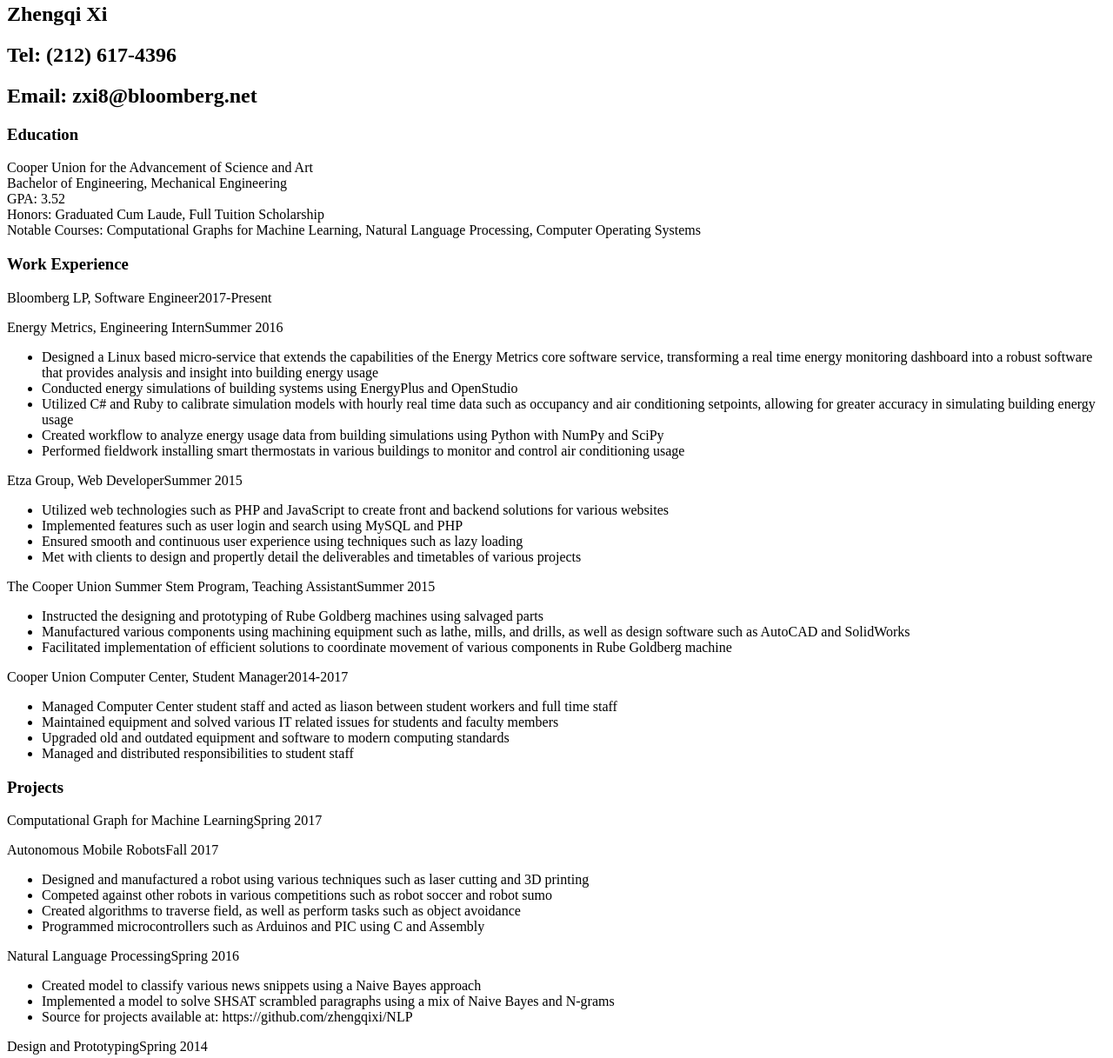
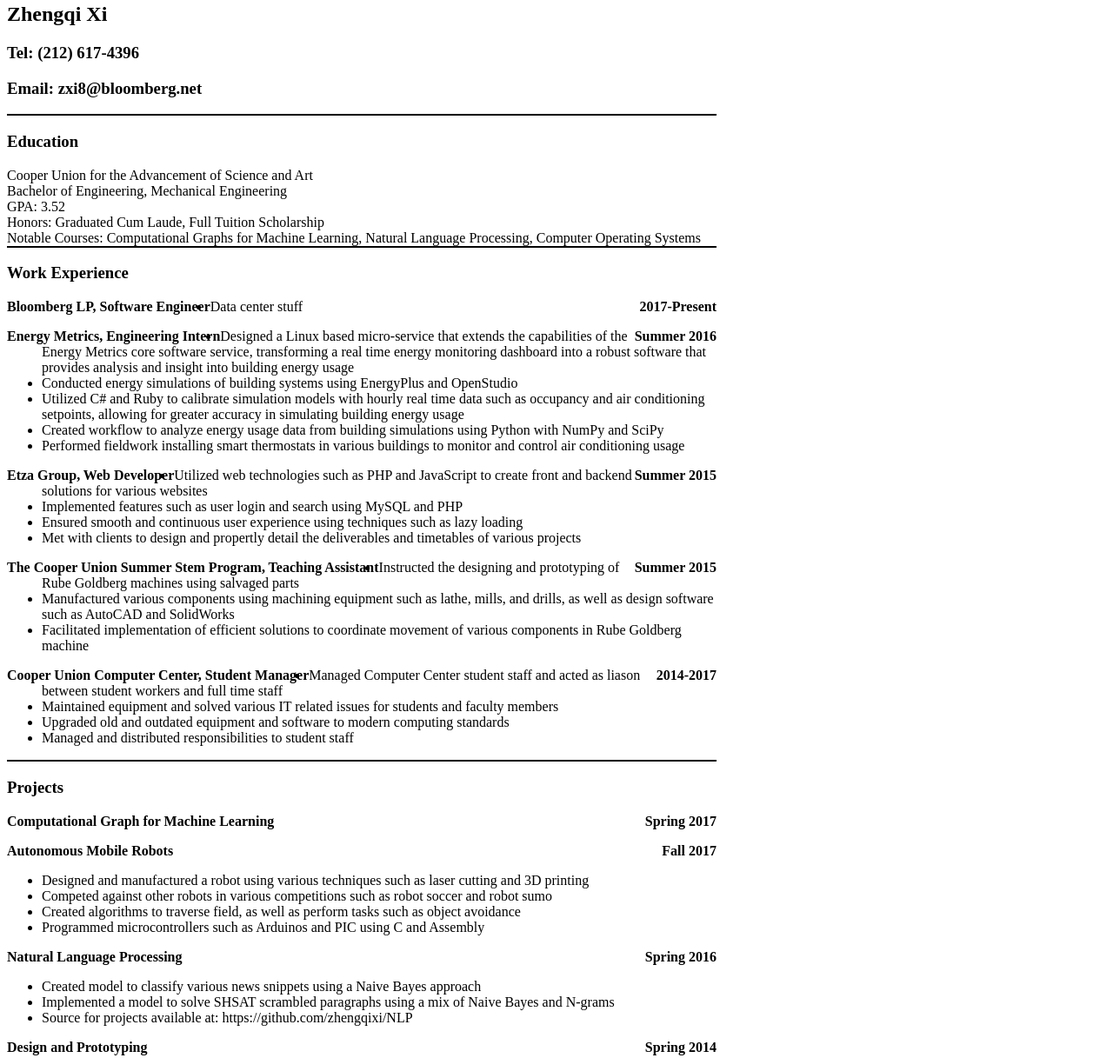
Before and after one commit to zhengqixi/zhengqixi.github.io, a plain HTML site: page cv.html in a window 1280 px wide. Shown: the part 17-1234 px from the top of the page at 87% size. Drawn offline with nearby package versions, Linux system fonts and the light colour scheme.

Commit message:
Styling added

```diff
--- /dev/null
+++ b/cv.css
@@ -0,0 +1,21 @@
+div.mainBody {
+    width: 8.5in;
+}
+section {
+   display: block;
+   border-bottom: 2px solid black;
+}
+section.skills {
+    border-bottom: none;
+}
+
+span#duration {
+    float: right
+}
+
+span#company-role {
+    float: left;
+}
+div#item-header {
+    margin: auto;
+}
--- a/cv.html
+++ b/cv.html
@@ -3,6 +3,7 @@
 
 <head>
     <meta http-equiv="cache-control" content="no-cache" />
+    <link rel="stylesheet" href="cv.css">
 </head>
 
 <div class="mainBody" onclick="toggleFormat()"></div>
--- a/cv.js
+++ b/cv.js
@@ -35,7 +35,7 @@
                     duration: "2017-Present",
                     title: "Software Engineer",
                     company: "Bloomberg LP",
-                    responsibilities: []
+                    responsibilities: ["Data center stuff"]
                 },
                 {
                     duration: "Summer 2016",
@@ -178,10 +178,10 @@
     let section = d3.select("div.mainBody").append("section").attr("class", "introduction");
     section.append("h1").text(resumeData.header.name)
         .attr("id", "name");
-    section.append("h2")
+    section.append("h3")
         .text(`Tel: ${resumeData.header.tel}`)
         .attr("id", "tel");
-    section.append("h2")
+    section.append("h3")
         .text(`Email: ${resumeData.header.email}`)
         .attr("id", "email");
 }
@@ -222,16 +222,20 @@
         .enter().append("div")
         .attr("id", "single-work")
         .attr("class", function(d) { return hideForResume(d); });
-    workData.append("span")
+    let itemHeader = workData.append("div")
+        .attr("id", "item-header");
+    itemHeader.append("span")
+        .attr("id", "company-role")
+        .append("strong")
         .text(function (d) {
             return `${d.company}, ${d.title}`;
-        })
-        .attr("id", "company-role");
-    workData.append("span")
+        });
+    itemHeader.append("span")
+        .attr("id", "duration")
+        .append("strong")
         .text(function (d) {
             return d.duration;
-        })
-        .attr("id", "duration");
+        });
     workData.append("ul")
         .selectAll("li")
         .data(function (d) {
@@ -254,16 +258,20 @@
         .enter().append("div")
         .attr("id", "single-project")
         .attr("class", function(d) { return hideForResume(d); });
-    projectsData.append("span")
+    let projectHeader = projectsData.append("div")
+        .attr("id", "item-header");
+    projectHeader.append("span")
+        .attr("id", "project-name")
+        .append("strong")
         .text(function(d) {
             return d.title;
-        })
-        .attr("id", "project-name");
-    projectsData.append("span")
+        });
+    projectHeader.append("span")
+        .attr("id", "duration")
+        .append("strong")
         .text(function(d) {
             return d.duration;
-        })
-        .attr("id", "duration");
+        });
     projectsData.append("ul")
         .selectAll("li")
         .data(function(d) {
@@ -286,10 +294,11 @@
         .data(resumeData.skills).enter().append("div")
         .attr("id", "skills");
     skills.append("span")
+        .attr("id", "category")
+        .append("strong")
         .text(function(d) {
             return `${d.category}: `;
-        })
-        .attr("id", "category");
+        });
     skills.append("span")
         .text(function(d) {
             return d.items.join(", ");
```
